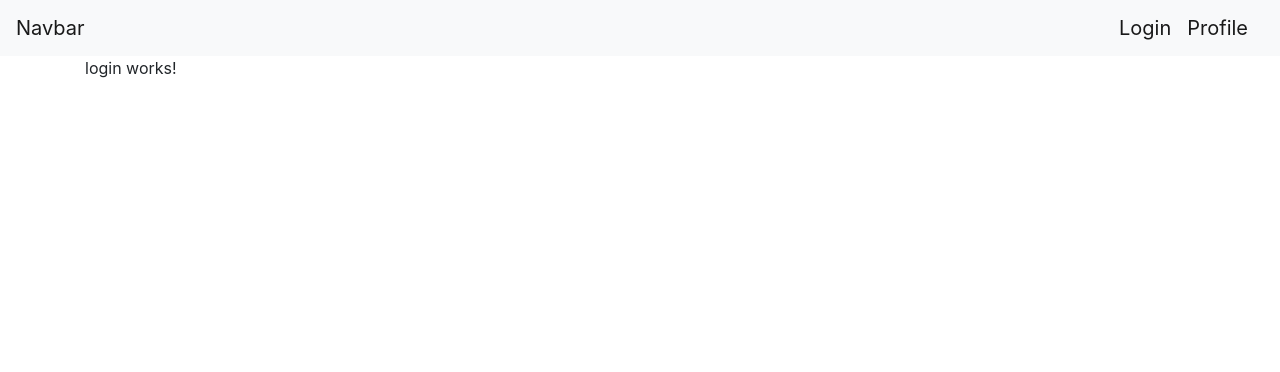
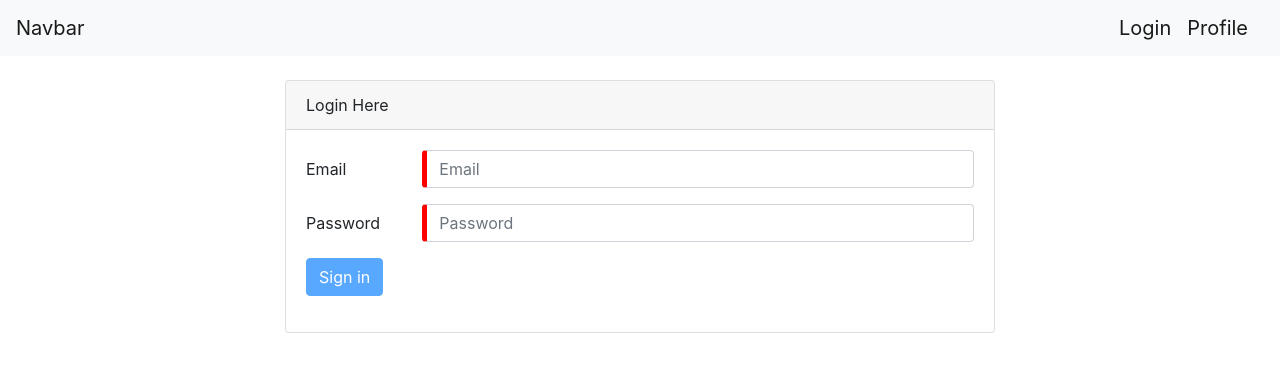
Before and after one commit to mffernando/laravel-angular-authentication, an Angular app in the folder frontend/: page /login in a window 1280 px wide. Shown: the top 372 px of the page. Built offline with nearby package versions, Linux system fonts and the light colour scheme.

Commit message:
create login form frontend with angular

```diff
--- a/frontend/src/app/components/login/login.component.html
+++ b/frontend/src/app/components/login/login.component.html
@@ -1,3 +1,29 @@
-<p>
-  login works!
-</p>
+<div class="mt-4 col-8 offset-2">
+  <div class="card">
+    <div class="card-header">Login Here</div>
+    <div class="card-body">
+      <form #loginForm=ngForm (ngSubmit)="onSubmit()">
+
+        <div class="form-group row">
+          <label for="inputEmail3" class="col-sm-2 col-form-label">Email</label>
+          <div class="col-sm-10">
+            <input type="email" name="email" class="form-control" id="inputEmail3" placeholder="Email" [(ngModel)]="form.email"
+              required>
+          </div>
+        </div>
+        <div class="form-group row">
+          <label for="inputPassword3" class="col-sm-2 col-form-label">Password</label>
+          <div class="col-sm-10">
+            <input type="password" name="password" class="form-control" id="inputPassword3" placeholder="Password"
+              [(ngModel)]="form.password" required>
+          </div>
+        </div>
+        <div class="form-group row">
+          <div class="col-sm-10">
+            <button type="submit" class="btn btn-primary" [disabled]="!loginForm.valid">Sign in</button>
+          </div>
+        </div>
+      </form>
+    </div>
+  </div>
+</div>
--- a/frontend/src/app/components/login/login.component.ts
+++ b/frontend/src/app/components/login/login.component.ts
@@ -1,15 +1,25 @@
-import { Component, OnInit } from '@angular/core';
+import { Component, OnInit } from "@angular/core";
+import { HttpClient } from "@angular/common/http";
 
 @Component({
-  selector: 'app-login',
-  templateUrl: './login.component.html',
-  styleUrls: ['./login.component.css']
+  selector: "app-login",
+  templateUrl: "./login.component.html",
+  styleUrls: ["./login.component.css"]
 })
 export class LoginComponent implements OnInit {
+  public form = {
+    email: null,
+    password: null
+  };
 
-  constructor() { }
+  constructor(private http: HttpClient) {}
 
-  ngOnInit() {
+  ngOnInit() {}
+
+  onSubmit() {
+    //console.log(this.form);
+    return this.http
+      .post("http://localhost:8000/api/auth/login", this.form)
+      .subscribe(data => console.log(data), error => console.log(error));
   }
-
 }
--- a/frontend/src/styles.css
+++ b/frontend/src/styles.css
@@ -1,2 +1,13 @@
 /* You can add global styles to this file, and also import other style files */
 @import "~bootstrap/dist/css/bootstrap.css";
+
+/*form styles*/
+
+/*invalid form*/
+.ng-invalid:not(form) {
+  border-left: 5px solid red;
+}
+/*valid form*/
+.ng-valid:not(form) {
+  border-left: 5px solid green;
+}
```
Also changed, not shown: frontend/src/app/app.module.ts (+14 -15 lines).
